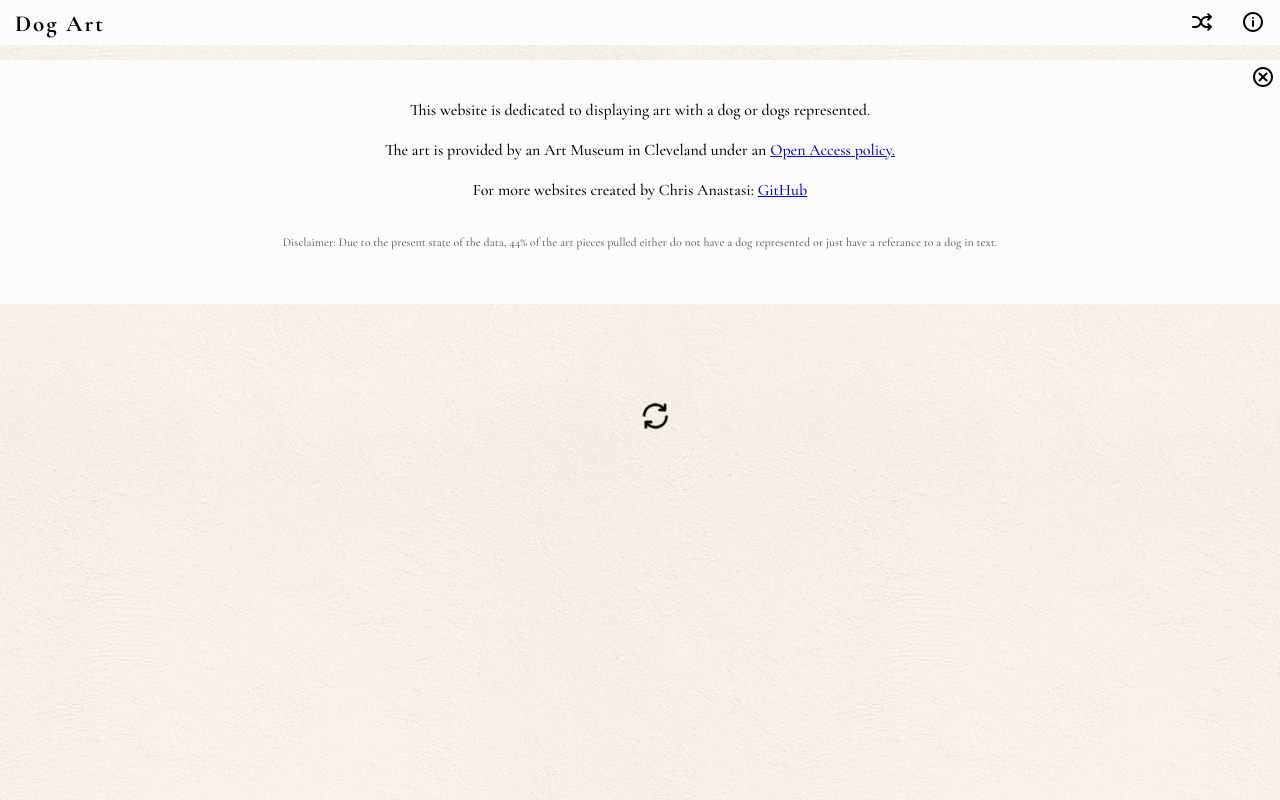
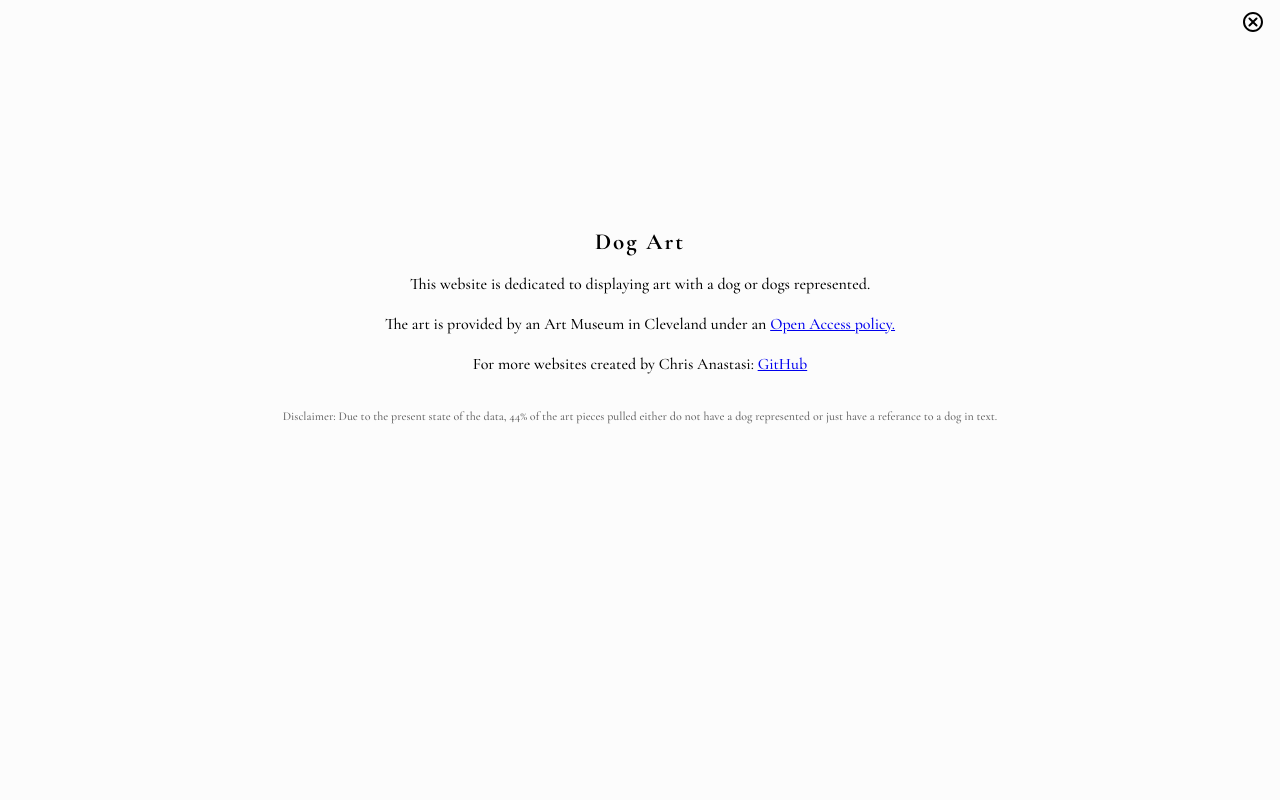
Before and after one commit to stachedata/dog-art, a plain HTML site: page index.html in a window 1280 px wide. Both pictures are taken after a click on the picture 1253 px from the left and 22 px from the top of the page. Drawn offline with nearby package versions, Linux system fonts and the light colour scheme; no server answers.

Commit message:
revamped info page

```diff
--- a/index.html
+++ b/index.html
@@ -16,12 +16,15 @@
                 <img id="infoBtn" src="images/info.svg" alt="Information"></img>
             </div>
         </header>
-        <div id="infoModal">
-            <img id="closeBtn" src="images/close-circle.svg"></img>
-                This website is dedicated to displaying art with a dog or dogs represented.
-            <br>The art is provided by an Art Museum in Cleveland under an <a href="http://www.clevelandart.org/open-access">Open Access policy.</a>
-            <br>For more websites created by Chris Anastasi: <a href="https://www.github.com/stachedata?tab=repositories">GitHub</a>
-            <p id="disclaimer">Disclaimer: Due to the present state of the data, 44% of the art pieces pulled either do not have a dog represented or just have a referance to a dog in text.</p>
+        <div id="infoPage">
+            <div id="info">
+                <span id="title">Dog Art</span>
+                <br><img id="closeBtn" src="images/close-circle.svg"></img>
+                    This website is dedicated to displaying art with a dog or dogs represented.
+                <br>The art is provided by an Art Museum in Cleveland under an <a href="http://www.clevelandart.org/open-access">Open Access policy.</a>
+                <br>For more websites created by Chris Anastasi: <a href="https://www.github.com/stachedata?tab=repositories">GitHub</a>
+                <p id="disclaimer">Disclaimer: Due to the present state of the data, 44% of the art pieces pulled either do not have a dog represented or just have a referance to a dog in text.</p>
+            </div>
         </div>
         <div id="container"><img id="loader" src="images/refresh.svg"></div>
         <script src="scripts.js"></script>
--- a/scripts.js
+++ b/scripts.js
@@ -2,8 +2,8 @@ const loader = document.getElementById('loader') //loader displays while images
 let json //to hold json data in global scope
 
 //Buttons
-document.getElementById('infoBtn').onclick = () => document.getElementById('infoModal').style.display = 'inline-block' //Open info modal
-document.getElementById('closeBtn').onclick = () => document.getElementById('infoModal').style.display = 'none'    //Close info modal
+document.getElementById('infoBtn').onclick = () => document.getElementById('infoPage').style.display = 'inline-block'   //Open info page
+document.getElementById('closeBtn').onclick = () => document.getElementById('infoPage').style.display = 'none'          //Close info page
 document.getElementById('title').onclick = () => window.scrollTo(0,0) //scroll to top of page
 document.getElementById('randomizeBtn').onclick = () => {
     loader.style.display = 'block'
@@ -35,8 +35,6 @@ const parseJson = (json, randomize) => {
         displayArt(data.image,data.title,data.culture,data.description)
     }
 }
-
-
 
 const displayArt = (image,title,culture,description) => {
     const container = document.getElementById('container')
@@ -77,7 +75,6 @@ const randomizeArt = (a) => {
 const observer = new IntersectionObserver((images, observer) => {
     for(let image of images){
         if (image.intersectionRatio > 0){
-            console.log("loaded")
           image.target.src = image.target.dataset.src
           observer.unobserve(image.target)
         }
--- a/styles.css
+++ b/styles.css
@@ -1,10 +1,10 @@
 @import url('https://fonts.googleapis.com/css?family=Cormorant+Garamond:500,600,700');
 
-#title, #infoModal, .artInfo{
+#title, #infoPage, .artInfo{
     font-family: 'Cormorant Garamond', serif;
 }
 
-header, #infoModal, .labelOverlay{
+header, #infoPage, .labelOverlay{
     background-color: #fcfcfc;
 }
 
@@ -42,25 +42,31 @@ header{
     margin-right: 30px;
 }
 
-#infoModal{
+#infoPage{
     display: none;
     position: fixed;
     z-index: 1001;
     left: 0;
-    right: 0;
-    height: auto;
+    top: 0;
+    width: 100%;
+    height: 100%;
+    overflow: hidden;
+}
+
+#info{
+    margin: 15% auto;
     padding: 30px;
+    width: 80%;
     line-height: 40px;
     text-align: center;
     justify-content: center;
     align-items: center;
-    overflow: auto;
 }
 
 #closeBtn{
     position: absolute;
-    top: 5px;
-    right: 5px;
+    top: 10px;
+    right: 15px;
 }
 
 #container{
```
